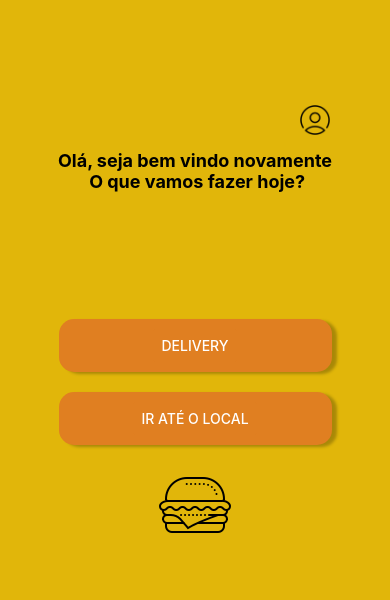
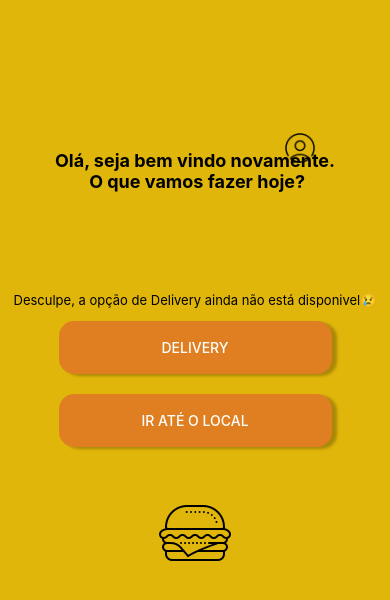
Before and after one commit to arthurdaleprani/AppFoodInovaWeek, a React Native app: screen /Inicial in a window 390 px wide. Shown: the top 600 px of the page. Built offline with nearby package versions, Linux system fonts and the light colour scheme.

Commit message:
Add files via upload

```diff
--- a/Pages/Inicial.js
+++ b/Pages/Inicial.js
@@ -7,7 +7,7 @@ import { Dimensions } from 'react-native';
 const Inicial = ({  }) => {
   const navigation = useNavigation();
 
-  const handleImagePress = () => {
+  const handlePress = () => {
     navigation.navigate('user');
   };
 
@@ -19,14 +19,21 @@ const Inicial = ({  }) => {
 
     <View style={styles.container}>
     <View style={styles.buttonContainer}>
-      <Button color={'#E07F21'} title="Delivery" onPress={() => navigation.navigate('escolherTipo', { irPag: false })} />
+    <Button color={'#E07F21'} title="Delivery"
+
+      />
     </View>
     <View style={styles.buttonContainer}>
       <Button  color={'#E07F21'} style={styles.button}  title="Ir até o local" onPress={() => navigation.navigate('escolherTipo', { irPag: true})} />
+
     </View>
-    <Text style={styles.txt}>Olá, seja bem vindo novamente{'\n '}O que vamos fazer hoje?</Text>
+    <Text style={styles.disabledText}>
+          Desculpe, a opção de Delivery ainda não está disponivel😢
+        </Text>
     <Image source={require('../src/icons/logo.png')} style={styles.logo}/>
-    <TouchableOpacity onPress={handleImagePress}>
+    <Text style={styles.txt}>Olá, seja bem vindo novamente.{'\n '}O que vamos fazer hoje?</Text>
+
+    <TouchableOpacity onPress={handlePress}>
         <Image source={require('../src/icons/user.png')} style={styles.icon} />
       </TouchableOpacity>
 
@@ -76,7 +83,7 @@ const styles = StyleSheet.create({
     marginTop: 20,
   },
   icon: {
-    position: 'relative',
+    position: 'absolute',
     top: -440,
     right: -120,
     width: 30,
@@ -87,6 +94,17 @@ const styles = StyleSheet.create({
     height: 80,
     marginTop: 20,
   },
+
+  disabledButton: {
+    backgroundColor: '#E07F21',
+    color:'#E07F21'
+  },
+  disabledText: {
+    color: 'black',
+    marginTop: 10,
+    top:-165,
+    fontSize:13
+  }
 });
 
 export default Inicial;
--- a/Pages/PageComida/ChurrasquinhoPage.js
+++ b/Pages/PageComida/ChurrasquinhoPage.js
@@ -62,11 +62,11 @@ const ChurrasquinhoPage = ({navigation, route}) => {
           <Image source={restauranteAleatorio.foto} style={styles.foto} />
           <Text style={styles.nome}>{restauranteAleatorio.nome}</Text>
           <Text style={styles.descricao}>{restauranteAleatorio.descricao}</Text>
-          <Button style={styles.button}
+          <Button  color={'#E07F21'}  style={styles.button}
             title="Ver Localização"
             onPress={openLocationInMaps}
           />
-<Button style={styles.btn}
+<Button  color={'#E07F21'}  style={styles.btn}
         title="Voltar"
         onPress={() => navigation.goBack()}
       />
--- a/Pages/PageComida/ComidaJaponesaPage.js
+++ b/Pages/PageComida/ComidaJaponesaPage.js
@@ -81,12 +81,14 @@ const ComidaJaponesaPage = ({navigation, route}) => {
           <Text style={styles.nome}>{japaAleatorio.nome}</Text>
           <Text style={styles.desc}>{japaAleatorio.desc}</Text>
           <Button
+             color={'#E07F21'}
             style={styles.button}
             title="Ver Localização"
             onPress={ openLocationInMaps }
           />
 
-<Button style={styles.btn}
+<Button  color={'#E07F21'}
+style={styles.btn}
         title="Voltar"
         onPress={() => navigation.goBack()}
       />
--- a/Pages/PageComida/HamburguerPage.js
+++ b/Pages/PageComida/HamburguerPage.js
@@ -72,12 +72,12 @@ const HamburguerPage = ({navigation, route}) => {
           <Image source={hamburguerAleatorio.foto} style={styles.foto} />
           <Text style={styles.nome}>{hamburguerAleatorio.nome}</Text>
           <Text style={styles.desc}>{hamburguerAleatorio.desc}</Text>
-          <Button
+          <Button  color={'#E07F21'}
             title="Ver Localização"
             onPress={openLocationInMaps}
           />
 
-<Button style={styles.btn}
+<Button style={styles.btn}  color={'#E07F21'}
         title="Voltar"
         onPress={() => navigation.goBack()}
       />
--- a/Pages/PageComida/PizzaPage.js
+++ b/Pages/PageComida/PizzaPage.js
@@ -99,11 +99,11 @@ pizzariaAleatoria: Estado que armazena dados da pizzaria exibida, inicializado c
                 <Image source = {pizzariaAleatoria.foto} style={styles.foto}/>
                 <Text style={styles.nome}>{pizzariaAleatoria.nome}</Text>
                  <Text style={styles.desc}>{pizzariaAleatoria.desc}</Text>
-          <Button style={styles.btn}
+          <Button style={styles.btn}  color={'#E07F21'}
             title="Ver Localização"
             onPress={openLocationInMaps}
           />
-<Button style={styles.btn}
+<Button style={styles.btn}  color={'#E07F21'}
         title="Voltar"
         onPress={() => navigation.goBack()}
       />
--- a/Pages/user.js
+++ b/Pages/user.js
@@ -66,9 +66,8 @@ return (
         <Picker.Item label="Vila Velha" value="Vila Velha" />
       </Picker>
 
-      <Button title="Salvar" onPress={salvarDados} />
-
-       <Button style={styles.btn}
+      <Button style={styles.btn} color={'#E07F21'}  title="Salvar" onPress={salvarDados} />
+       <Button   color={'#E07F21'}  style={styles.btn}
         title="Voltar"
         onPress={() => navigation.goBack()}
       />
@@ -94,6 +93,7 @@ const styles = StyleSheet.create({
     borderWidth: 1,
     marginBottom: 10,
     padding: 10,
+  paddingBottom:10
   },
 });
 
```
